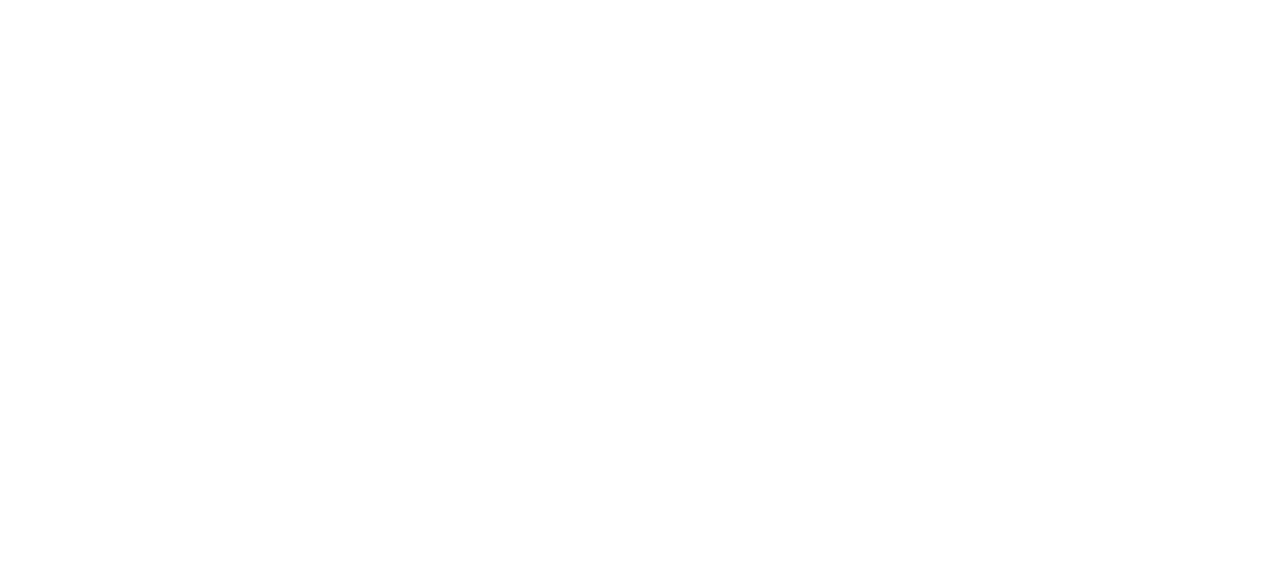
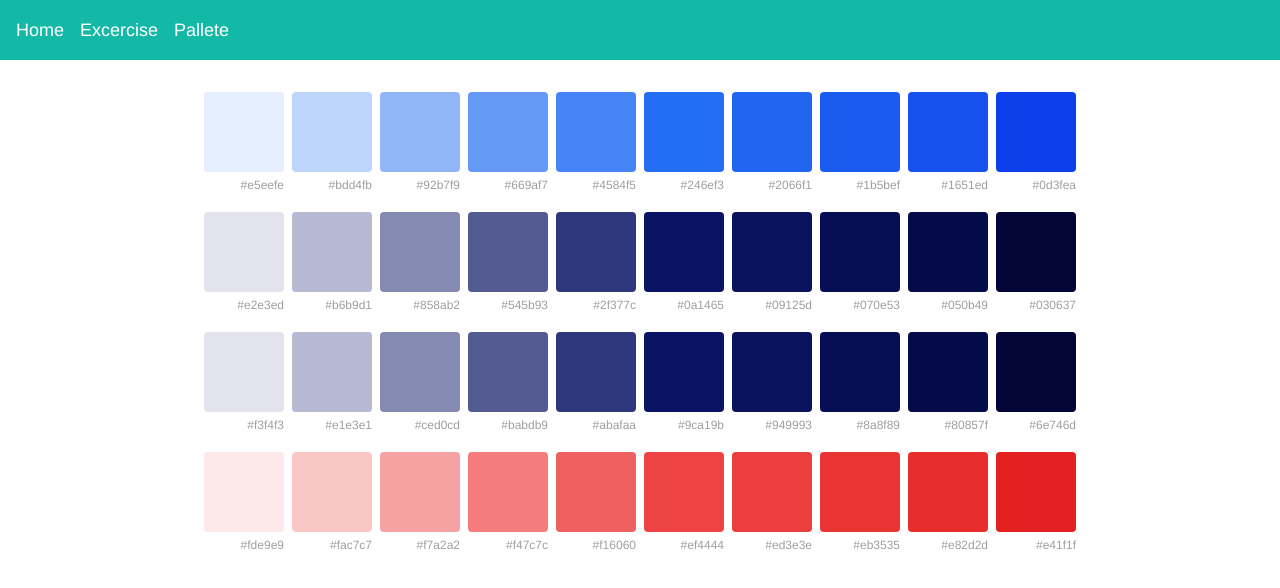
Before and after one commit to pongpanott/vue3-tailwind-crash-course, a Vue app: page /pallete in a window 1280 px wide. Before the commit this address had no page. Shown: the top 588 px of the page. Built offline with nearby package versions, Linux system fonts and the light colour scheme.

Commit message:
feat: adjust excercise

```diff
--- a/package.json
+++ b/package.json
@@ -3,7 +3,7 @@
 	"version": "0.1.0",
 	"private": true,
 	"scripts": {
-    "serve": "vue-cli-service serve",
+		"start": "vue-cli-service serve",
 		"build": "vue-cli-service build",
 		"lint": "vue-cli-service lint"
 	},
--- /dev/null
+++ b/src/components/ProfileCard.vue
@@ -0,0 +1,21 @@
+<template>
+	<div class="border-[1px] border-gray-200 rounded-lg">
+		<img :src="jiramed" />
+
+		<SkillBadge>your skills</SkillBadge>
+	</div>
+</template>
+
+<script>
+import SkillBadge from "@/components/SkillBadge.vue";
+
+export default {
+	name: "ProfileCard",
+	components: { SkillBadge },
+	data() {
+		return {
+			jiramed: require("@/assets/jiramed.png"),
+		};
+	},
+};
+</script>
--- /dev/null
+++ b/src/components/SkillBadge.vue
@@ -0,0 +1,15 @@
+<template>
+	<button :class="customClass"><slot /></button>
+</template>
+
+<script>
+export default {
+	name: "SkillBadge",
+	props: {
+		customClass: {
+			type: String,
+			required: false,
+		},
+	},
+};
+</script>
--- /dev/null
+++ b/src/components/TextField.vue
@@ -0,0 +1,47 @@
+<template>
+	<div class="mb-2 flex flex-col">
+		<label>{{ label }}</label>
+		<input
+			type="text"
+			:placeholder="placeholder"
+			@input="updateValue"
+			:modelValue="modelValue"
+			:disabled="disabled"
+		/>
+		<div class="h-6"><span v-if="error">this field is required</span></div>
+	</div>
+</template>
+
+<script>
+export default {
+	name: "TextField",
+	props: {
+		placeholder: {
+			type: String,
+			required: true,
+		},
+		value: {
+			type: String,
+			required: true,
+		},
+		label: {
+			type: String,
+			required: true,
+		},
+		disabled: {
+			type: Boolean,
+			required: false,
+		},
+		error: {
+			type: Boolean,
+			required: false,
+		},
+	},
+	emits: ["update:modelValue"],
+	methods: {
+		updateValue(event) {
+			this.$emit("update:modelValue", event.target.value);
+		},
+	},
+};
+</script>
--- /dev/null
+++ b/src/constants/colors.js
@@ -0,0 +1,171 @@
+export const primaryColor = [
+	{
+		variant: "bg-primary-50",
+		hex: "#e5eefe",
+	},
+	{
+		variant: "bg-primary-100",
+		hex: "#bdd4fb",
+	},
+	{
+		variant: "bg-primary-200",
+		hex: "#92b7f9",
+	},
+	{
+		variant: "bg-primary-300",
+		hex: "#669af7",
+	},
+	{
+		variant: "bg-primary-400",
+		hex: "#4584f5",
+	},
+	{
+		variant: "bg-primary-500",
+		hex: "#246ef3",
+	},
+	{
+		variant: "bg-primary-600",
+		hex: "#2066f1",
+	},
+	{
+		variant: "bg-primary-700",
+		hex: "#1b5bef",
+	},
+	{
+		variant: "bg-primary-800",
+		hex: "#1651ed",
+	},
+	{
+		variant: "bg-primary-900",
+		hex: "#0d3fea",
+	},
+];
+
+export const secondaryColor = [
+	{
+		variant: "bg-secondary-50",
+		hex: "#e2e3ed",
+	},
+	{
+		variant: "bg-secondary-100",
+		hex: "#b6b9d1",
+	},
+	{
+		variant: "bg-secondary-200",
+		hex: "#858ab2",
+	},
+	{
+		variant: "bg-secondary-300",
+		hex: "#545b93",
+	},
+	{
+		variant: "bg-secondary-400",
+		hex: "#2f377c",
+	},
+	{
+		variant: "bg-secondary-500",
+		hex: "#0a1465",
+	},
+	{
+		variant: "bg-secondary-600",
+		hex: "#09125d",
+	},
+	{
+		variant: "bg-secondary-700",
+		hex: "#070e53",
+	},
+	{
+		variant: "bg-secondary-800",
+		hex: "#050b49",
+	},
+	{
+		variant: "bg-secondary-900",
+		hex: "#030637",
+	},
+];
+
+export const neutralColor = [
+	{
+		variant: "bg-secondary-50",
+		hex: "#f3f4f3",
+	},
+	{
+		variant: "bg-secondary-100",
+		hex: "#e1e3e1",
+	},
+	{
+		variant: "bg-secondary-200",
+		hex: "#ced0cd",
+	},
+	{
+		variant: "bg-secondary-300",
+		hex: "#babdb9",
+	},
+	{
+		variant: "bg-secondary-400",
+		hex: "#abafaa",
+	},
+	{
+		variant: "bg-secondary-500",
+		hex: "#9ca19b",
+	},
+	{
+		variant: "bg-secondary-600",
+		hex: "#949993",
+	},
+	{
+		variant: "bg-secondary-700",
+		hex: "#8a8f89",
+	},
+	{
+		variant: "bg-secondary-800",
+		hex: "#80857f",
+	},
+	{
+		variant: "bg-secondary-900",
+		hex: "#6e746d",
+	},
+];
+
+export const errorColor = [
+	{
+		variant: "bg-error-50",
+		hex: "#fde9e9",
+	},
+	{
+		variant: "bg-error-100",
+		hex: "#fac7c7",
+	},
+	{
+		variant: "bg-error-200",
+		hex: "#f7a2a2",
+	},
+	{
+		variant: "bg-error-300",
+		hex: "#f47c7c",
+	},
+	{
+		variant: "bg-error-400",
+		hex: "#f16060",
+	},
+	{
+		variant: "bg-error-500",
+		hex: "#ef4444",
+	},
+	{
+		variant: "bg-error-600",
+		hex: "#ed3e3e",
+	},
+	{
+		variant: "bg-error-700",
+		hex: "#eb3535",
+	},
+	{
+		variant: "bg-error-800",
+		hex: "#e82d2d",
+	},
+	{
+		variant: "bg-error-900",
+		hex: "#e41f1f",
+	},
+];
--- a/src/constatns/navItems.js
+++ b/src/constatns/navItems.js
@@ -1,4 +1,5 @@
 export const navItems = [
 	{ title: "Home", path: "/" },
 	{ title: "Excercise", path: "/excercise" },
+	{ title: "Pallete", path: "/pallete" },
 ];
--- a/src/layout/AppLayout.vue
+++ b/src/layout/AppLayout.vue
@@ -1,7 +1,7 @@
 <template>
 	<MobileNavbar />
 	<DesktopNavbar />
-	<div class="flex flex-col justify-center rounded px-4 mt-[100px]">
+	<div class="flex flex-col justify-center rounded px-4 py-8">
 		<slot></slot>
 	</div>
 </template>
--- a/src/router/index.js
+++ b/src/router/index.js
@@ -1,10 +1,12 @@
 import { createRouter, createWebHistory } from "vue-router";
 import HomePage from "@/views/HomePage";
 import HappyHacking from "@/views/HappyHacking";
+import ColorPallete from "@/views/ColorPallete";
 
 const routes = [
 	{ path: "/", component: HomePage },
 	{ path: "/excercise", component: HappyHacking },
+	{ path: "/pallete", component: ColorPallete },
 ];
 
 const router = createRouter({
--- /dev/null
+++ b/src/views/ColorPallete.vue
@@ -0,0 +1,61 @@
+<template>
+	<AppLayout>
+		<div class="flex flex-col gap-y-4">
+			<div
+				class="grid grid-cols-3 md:grid-cols-5 lg:grid-cols-10 gap-2 mx-auto text-right"
+			>
+				<div v-for="(primary, index) in primaryColor" :key="{ index }">
+					<div class="rounded w-20 h-20" :class="[primary.variant]" />
+					<span class="text-xs text-neutral-500">{{ primary.hex }}</span>
+				</div>
+			</div>
+			<div
+				class="grid grid-cols-3 md:grid-cols-5 lg:grid-cols-10 gap-2 mx-auto text-right"
+			>
+				<div v-for="(secondary, index) in secondaryColor" :key="{ index }">
+					<div class="rounded w-20 h-20" :class="[secondary.variant]" />
+					<span class="text-xs text-neutral-500">{{ secondary.hex }}</span>
+				</div>
+			</div>
+			<div
+				class="grid grid-cols-3 md:grid-cols-5 lg:grid-cols-10 gap-2 mx-auto text-right"
+			>
+				<div v-for="(neutral, index) in neutralColor" :key="{ index }">
+					<div class="rounded w-20 h-20" :class="[neutral.variant]" />
+					<span class="text-xs text-neutral-500">{{ neutral.hex }}</span>
+				</div>
+			</div>
+			<div
+				class="grid grid-cols-3 md:grid-cols-5 lg:grid-cols-10 gap-2 mx-auto text-right"
+			>
+				<div v-for="(error, index) in errorColor" :key="{ index }">
+					<div class="rounded w-20 h-20" :class="[error.variant]" />
+					<span class="text-xs text-neutral-500">{{ error.hex }}</span>
+				</div>
+			</div>
+		</div>
+	</AppLayout>
+</template>
+
+<script>
+import AppLayout from "@/layout/AppLayout";
+import {
+	primaryColor,
+	secondaryColor,
+	neutralColor,
+	errorColor,
+} from "../constants/colors";
+
+export default {
+	name: "ColorPallete",
+	components: { AppLayout },
+	data() {
+		return {
+			primaryColor,
+			secondaryColor,
+			neutralColor,
+			errorColor,
+		};
+	},
+};
+</script>
--- a/src/views/HappyHacking.vue
+++ b/src/views/HappyHacking.vue
@@ -2,28 +2,30 @@
 	<AppLayout>
 		<div class="max-w-[600px] mx-auto w-full flex flex-col gap-y-6">
 			<div><PrimaryButton /></div>
+
 			<form
 				@submit.prevent="onSubmit"
 				class="border-[1px] border-gray-200 rounded w-full p-4 flex flex-col"
 			>
-				<div class="flex flex-col text-left">
-					<!-- NOTE: style yout text field component here -->
-					<input type="text" placeholder="enter your name" v-model="text" />
-					<div class="min-h-[24px]">
-						<span v-if="error" class="text-red-500 text-xs"
-							>this field is required.</span
-						>
-					</div>
-				</div>
+				<TextField
+					placeholder="enter firstname"
+					label="firstname"
+					v-model="text"
+					:error="error"
+				/>
+				<TextField
+					placeholder="this field has been disabled"
+					label="disable"
+					v-model="text"
+					:disabled="true"
+				/>
 
 				<div class="mt-4">
 					<button>submit</button>
 				</div>
 			</form>
-			<div class="border-[1px] border-gray-200 rounded-lg">
-				<img :src="plusIcon" class="h-10 w-10" />
-				<img :src="jiramed" />
-			</div>
+
+			<ProfileCard />
 		</div>
 	</AppLayout>
 </template>
@@ -31,16 +33,16 @@
 <script>
 import AppLayout from "@/layout/AppLayout";
 import PrimaryButton from "@/components/PrimaryButton";
+import ProfileCard from "@/components/ProfileCard";
+import TextField from "@/components/TextField";
 
 export default {
 	name: "HappyHacking",
-	components: { AppLayout, PrimaryButton },
+	components: { AppLayout, PrimaryButton, ProfileCard, TextField },
 	data() {
 		return {
 			text: "",
 			error: false,
-			plusIcon: require("@/assets/plus.svg"),
-			jiramed: require("@/assets/jiramed.png"),
 		};
 	},
 	methods: {
@@ -49,7 +51,7 @@ export default {
 				this.error = true;
 			} else {
 				const yourName = {
-					name: this.text,
+					firstname: this.text,
 				};
 
 				alert(JSON.stringify(yourName, null, 2));
@@ -57,8 +59,7 @@ export default {
 		},
 	},
 	watch: {
-		text: function (val) {
-			console.log("val", val);
+		text: function () {
 			this.error = false;
 		},
 	},
--- a/tailwind.config.js
+++ b/tailwind.config.js
@@ -1,7 +1,58 @@
 module.exports = {
 	content: ["./index.html", "./src/**/*.{vue,js,ts,jsx,tsx}"],
 	theme: {
-		extend: {},
+		extend: {
+			colors: {
+				primary: {
+					50: "#e5eefe",
+					100: "#bdd4fb",
+					200: "#92b7f9",
+					300: "#669af7",
+					400: "#4584f5",
+					500: "#246ef3",
+					600: "#2066f1",
+					700: "#1b5bef",
+					800: "#1651ed",
+					900: "#0d3fea",
+				},
+				secondary: {
+					50: "#e2e3ed",
+					100: "#b6b9d1",
+					200: "#858ab2",
+					300: "#545b93",
+					400: "#2f377c",
+					500: "#0a1465",
+					600: "#09125d",
+					700: "#070e53",
+					800: "#050b49",
+					900: "#030637",
+				},
+				neutral: {
+					50: "#f3f4f3",
+					100: "#e1e3e1",
+					200: "#ced0cd",
+					300: "#babdb9",
+					400: "#abafaa",
+					500: "#9ca19b",
+					600: "#949993",
+					700: "#8a8f89",
+					800: "#80857f",
+					900: "#6e746d",
+				},
+				error: {
+					50: "#fde9e9",
+					100: "#fac7c7",
+					200: "#f7a2a2",
+					300: "#f47c7c",
+					400: "#f16060",
+					500: "#ef4444",
+					600: "#ed3e3e",
+					700: "#eb3535",
+					800: "#e82d2d",
+					900: "#e41f1f",
+				},
+			},
+		},
 	},
 	plugins: [],
 };
```
Also changed, not shown: src/assets/plus.svg (deleted). Lines whose indentation alone changed are shown as unchanged.
